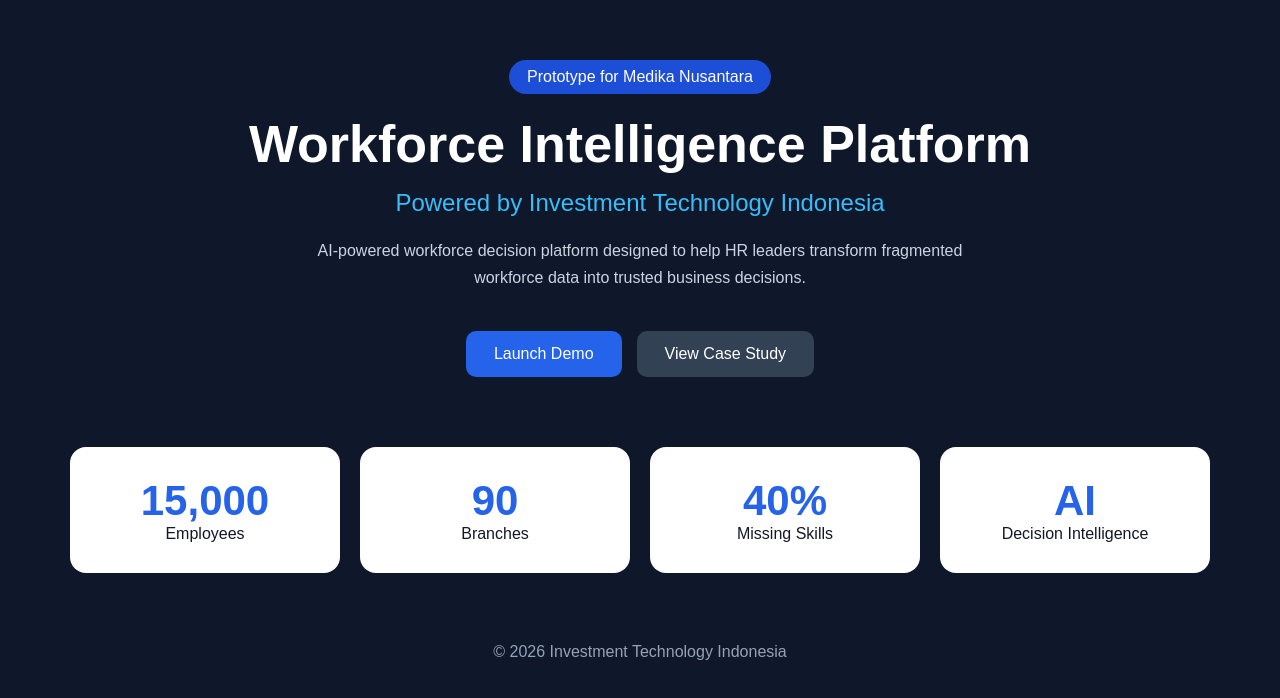
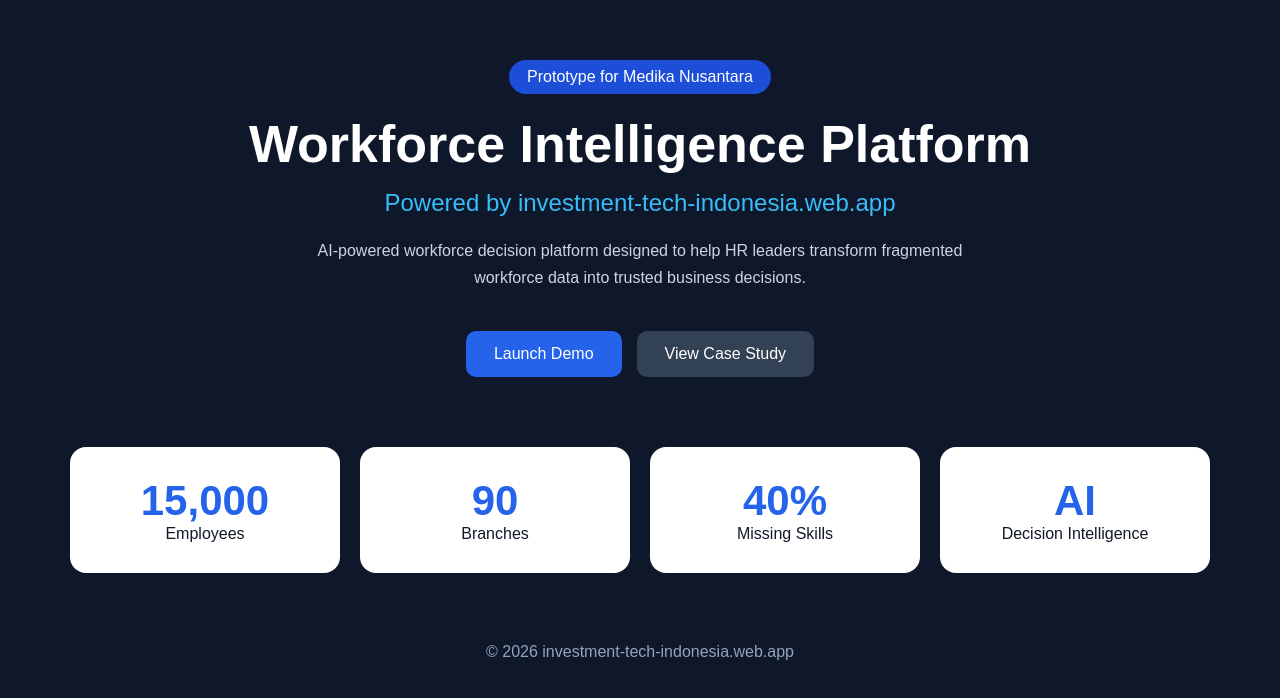
Before and after one commit to alma-98/workforce-intelligence-platform, a React (Vite) app: page / in a window 1280 px wide. Shown: the top 698 px of the page. Built offline with nearby package versions, Linux system fonts and the light colour scheme.

Commit message:
Update landing branding

```diff
--- a/src/App.tsx
+++ b/src/App.tsx
@@ -15,7 +15,7 @@
         </h1>
 
         <h2>
-          Powered by Investment Technology Indonesia
+          Powered by investment-tech-indonesia.web.app
         </h2>
 
         <p>
@@ -55,7 +55,7 @@
       </section>
 
       <footer>
-        © 2026 Investment Technology Indonesia
+        © 2026 investment-tech-indonesia.web.app
       </footer>
 
     </div>
```
